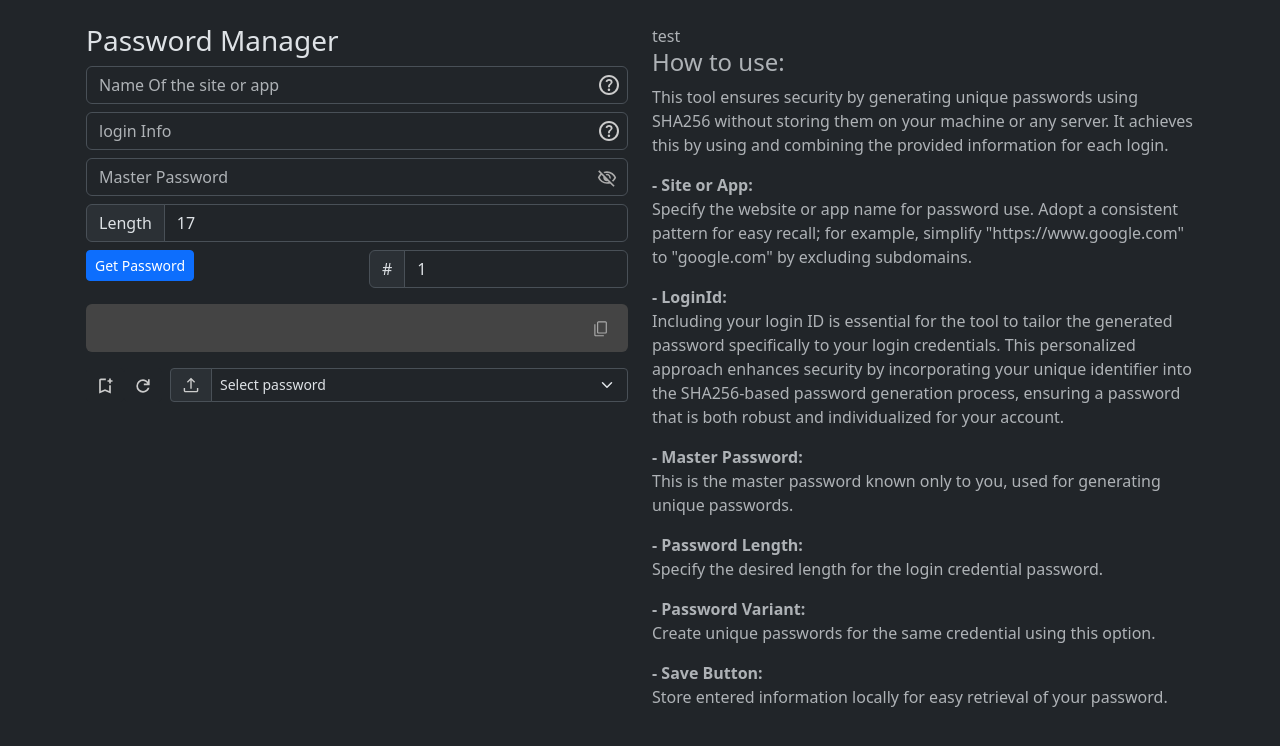
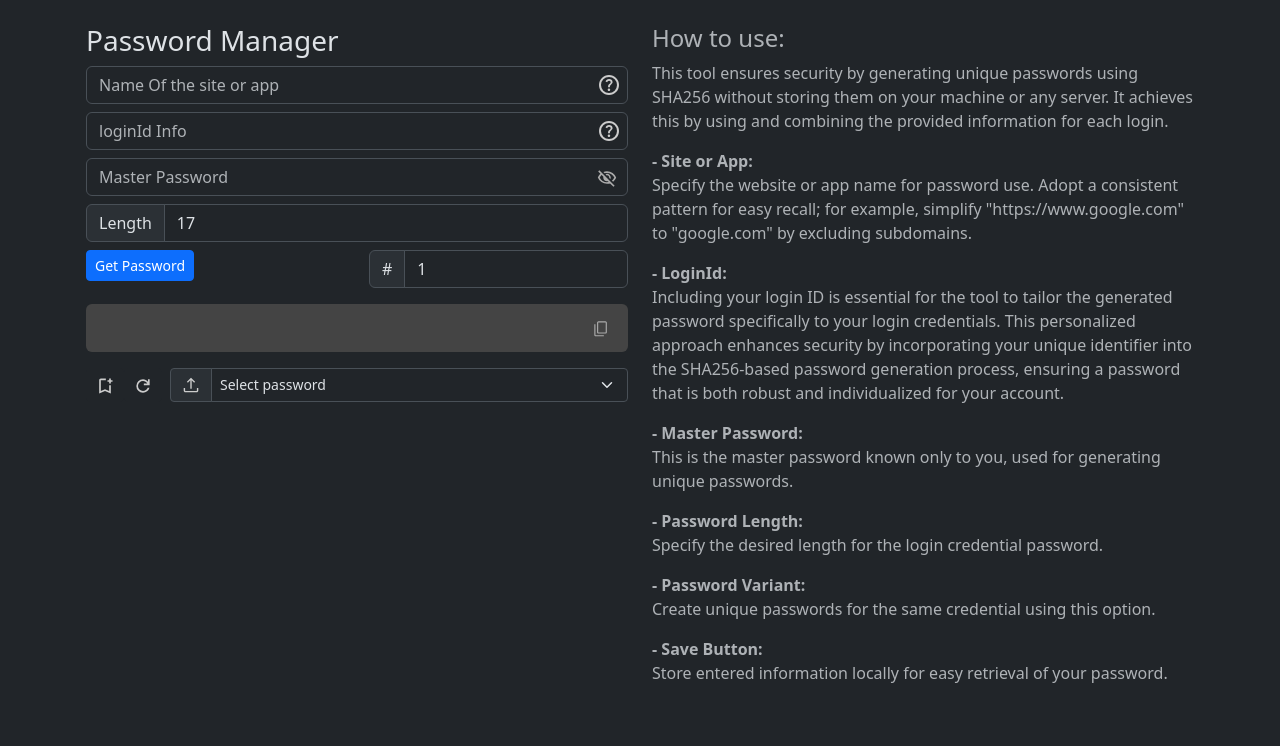
Before and after one commit to S-Amin/password-manager, a browser extension: page pages/password-manager.html in a window 1280 px wide. Drawn offline with nearby package versions, Linux system fonts and the light colour scheme.

Commit message:
minor fix

```diff
--- a/pages/password-manager.html
+++ b/pages/password-manager.html
@@ -21,7 +21,7 @@
                         <img class="floatingIcon" src="../public/icons/help.svg" alt="" data-target="domainInfo">
                     </div>
                     <div class="mb-2 relative">
-                        <input id="loginId" type="text" class="form-control" placeholder="login Info">
+                        <input id="loginId" type="text" class="form-control" placeholder="loginId Info">
                         <img class="floatingIcon" src="../public/icons/help.svg" alt="" data-target="loginIdInfo">
                     </div>
                     <div class="mb-2 relative">
@@ -84,9 +84,6 @@
             <a href="https://mycrazy.app/password-manager" target="_blank" rel="noopener noreferrer">How to use?</a>
         </div>
         <div class="col-md-6 text-muted animation description-section ">
-            <my-toast id="toast">test</my-toast>
-
-
             <h4>How to use:</h4>
             <p>
                 This tool ensures security by generating unique passwords using SHA256 without storing them on your
@@ -131,7 +128,6 @@
         </div>
     </div>
     <script src="../public/js/main.js"></script>
-    <script type="module" src="../public/js/components/toast/toast.js"></script>
 
 </body>
 
```
Also changed, not shown: manifest.json.
